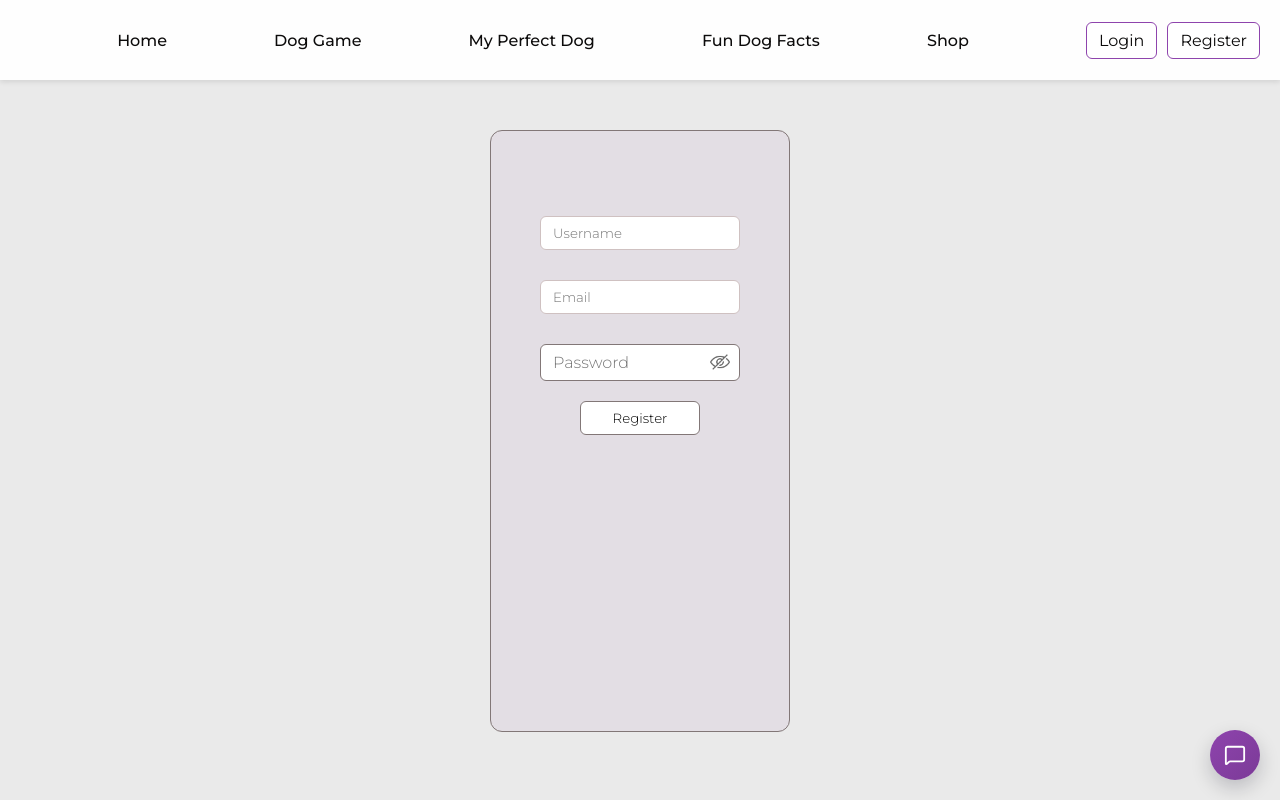
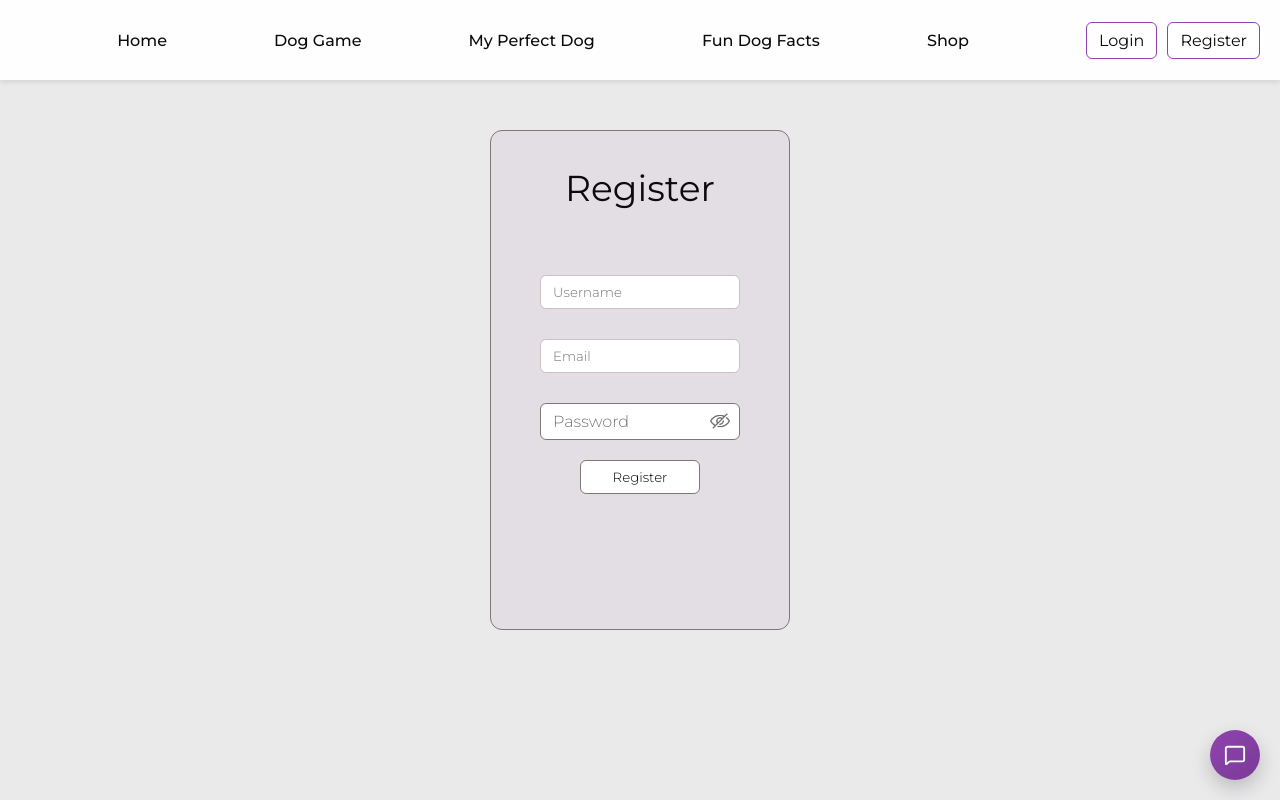
Before and after one commit to tomludden/project-13-frontend, a React (Vite) app: page /register in a window 1280 px wide. Built offline with nearby package versions, Linux system fonts and the light colour scheme.

Commit message:
FEAT CSS

```diff
--- a/src/Pages/Login/Login.css
+++ b/src/Pages/Login/Login.css
@@ -1,5 +1,6 @@
 .login-container {
   max-width: 300px;
+  height: 400px;
   margin: 50px auto;
   padding: 20px;
   background-color: var(--alt-card-color);
@@ -10,8 +11,11 @@
 .login-container h1 {
   text-align: center;
   font-size: 36px;
-  margin-bottom: 30px;
   color: var(--text-color, #333);
+}
+
+h1 {
+  margin-bottom: 0px;
 }
 
 .loginForm {
--- a/src/Pages/Register/Register.css
+++ b/src/Pages/Register/Register.css
@@ -1,5 +1,6 @@
 .register-container {
   max-width: 300px;
+  height: 500px;
   margin: 50px auto;
   padding: 20px;
   background-color: var(--alt-card-color);
@@ -10,8 +11,11 @@
 .register-container h1 {
   text-align: center;
   font-size: 36px;
-  margin-bottom: 30px;
   color: var(--text-color, #333);
+}
+
+h1 {
+  margin-bottom: 0px;
 }
 
 #form {
--- a/src/Pages/Register/Register.jsx
+++ b/src/Pages/Register/Register.jsx
@@ -53,6 +53,7 @@ const RegisterPage = () => {
 
   return (
     <div className='register-container'>
+      <h1>Register</h1>
       <form onSubmit={handleRegister} id='form'>
         <input
           type='text'
```
